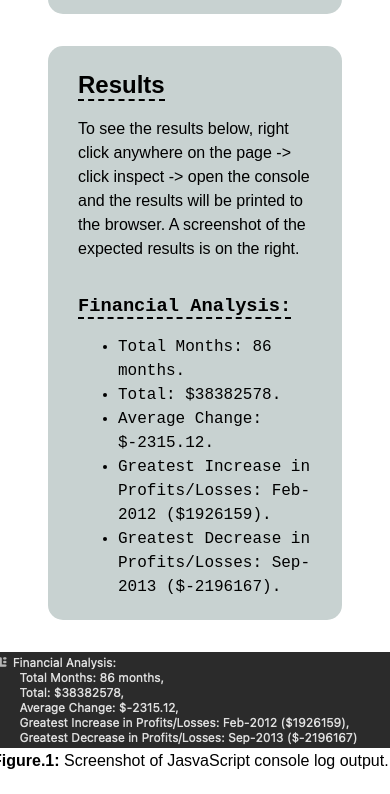
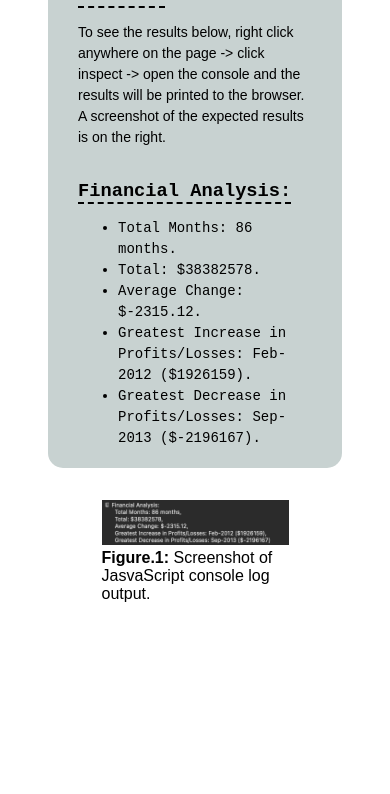
Before and after one commit to abdalla-diaai/Console-Finances, a plain HTML site: page index.html in a window 390 px wide. Shown: the part 702-1496 px from the top of the page. After the commit the page ends 1329 px from the top, so only its background shows below. Drawn offline with Linux system fonts and the light colour scheme.

Commit message:
edited fonts, images for resizing.

```diff
--- a/assets/style.css
+++ b/assets/style.css
@@ -48,6 +48,11 @@ figure {
 }
 
 @media screen and (max-width: 800px) {
+    p, ul, ol {
+        font-size: 14px;
+
+    }
+
     #container {
         flex-wrap: wrap;
         justify-content: center;
@@ -56,4 +61,12 @@ figure {
     #results-section {
         flex-grow: 1;
     }
+
+    figure, img {
+        max-width: 100%;
+    }
+
+    img:hover {
+        transform: scale(1.5);
+    }
 }
```
